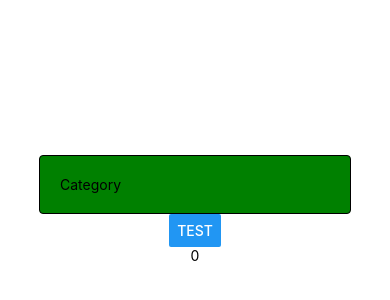
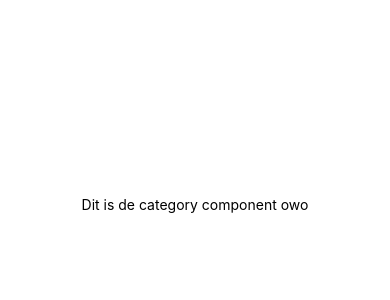
Before and after one commit to RuneHanssens/Groep-1-FoodApp-Frontend, a React Native app: screen / in a window 390 px wide. Shown: the part 228-528 px from the top of the page. Built offline with nearby package versions, Linux system fonts and the light colour scheme.

Commit message:
clean branch

```diff
--- a/App.js
+++ b/App.js
@@ -1,33 +1,38 @@
 import React from 'react';
-import { StyleSheet, Text, View, Button } from 'react-native';
+import { AppRegistry, StyleSheet, Text, View, Animated, Image } from "react-native";
+import Category from "./components/Category.js";
 
 export default class App extends React.Component {
 
   constructor(props){
     super(props)
-    this.state = {
-      number: 0
-    }
+
   }
 
-  render() {
+/*  render() {
     return (
       <View style={styles.container}>
-        <View style={styles.categoryContainer}>
-          <Text>Category</Text>
-        </View>
-        <Button title='test' onPress={this.testfunc}/>
-        <Text>{this.state.number}</Text>
+      <ProgressBar
+          row
+          progress={0.5}
+          duration={500}
+      >
+        <Text>Hello world!</Text>
+      </ProgressBar>
       </View>
     );
-  }
-
-  testfunc = () => {
-    alert('this is a test!')
-    let x = this.state.number + 1;
-    this.setState({
-      number: x
-    })
+  }*/
+  render(){
+    return (
+      <View style={styles.container}>
+        <Category
+          row
+          progress={0.1}
+          duration={500}
+        >
+        </Category>
+      </View>
+    )
   }
 }
 
@@ -39,13 +44,4 @@ const styles = StyleSheet.create({
     marginTop: 20,
     justifyContent: 'center',
   },
-  categoryContainer: {
-    borderRadius: 4,
-    borderWidth: 0.5,
-    borderColor: '#000',
-    padding: 20,
-    marginTop: 10,
-    backgroundColor:'green',
-    width: '80%',
-  }
 });
--- a/components/Category.js
+++ b/components/Category.js
@@ -1,12 +1,14 @@
-import PropTypes from ‘prop-types’;
+import PropTypes from 'prop-types';
 import React, { Component } from 'react';
-import { Text, TouchableOpacity } from 'react-native';
+import { Text, TouchableOpacity, View, Animated, StyleSheet } from 'react-native';
 
 class Category extends Component {
-  static propTypes = {
-    name: PropTypes.string.isRequired,
-    backgroundColor: PropTypes.string.isRequired,
-    progress: PropTypes.number.isRequired,
+  render() {
+    return (
+      <View>
+        <Text>Dit is de category component owo</Text>
+      </View>
+    )
   }
 }
 export default Category;
--- a/package.json
+++ b/package.json
@@ -7,6 +7,7 @@
     "eject": "expo eject"
   },
   "dependencies": {
+    "eslint": "^5.13.0",
     "expo": "^32.0.0",
     "react": "16.5.0",
     "react-native": "https://github.com/expo/react-native/archive/sdk-32.0.0.tar.gz"
```
Also changed, not shown: .eslintrc.js (added), 1 other file (tests, documents, lock files or other folders).
